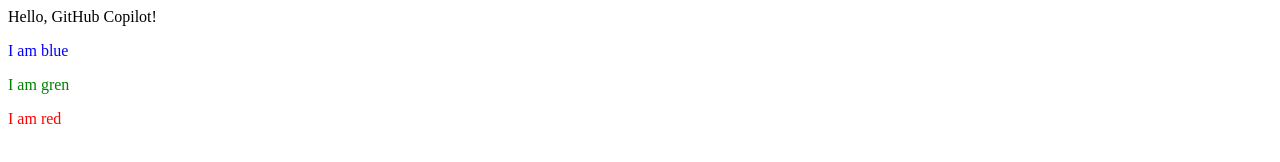
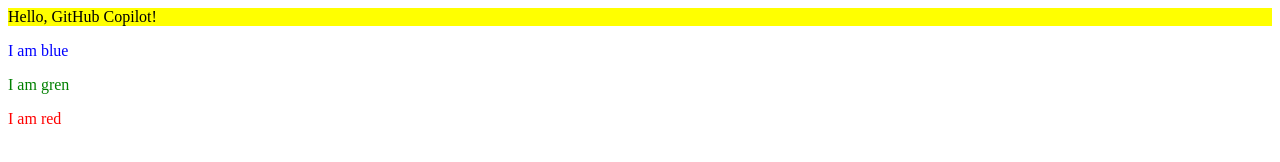
Before and after one commit to Jrgil20/learnhtml, a plain HTML site: page modulo7/index.html in a window 1280 px wide. Drawn offline with Linux system fonts and the light colour scheme.

Commit message:
queryselectos

```diff
--- a/modulo7/index.html
+++ b/modulo7/index.html
@@ -16,6 +16,7 @@
         // Example of using selectors and querySelector
         // Select the element with id "myDiv" and change its text content
         document.querySelector("#myDiv").textContent = "Hello, GitHub Copilot!";
+        document.querySelector("#myDiv").style.backgroundColor = "yellow";
     </script>
 </body>
 </html>
```
